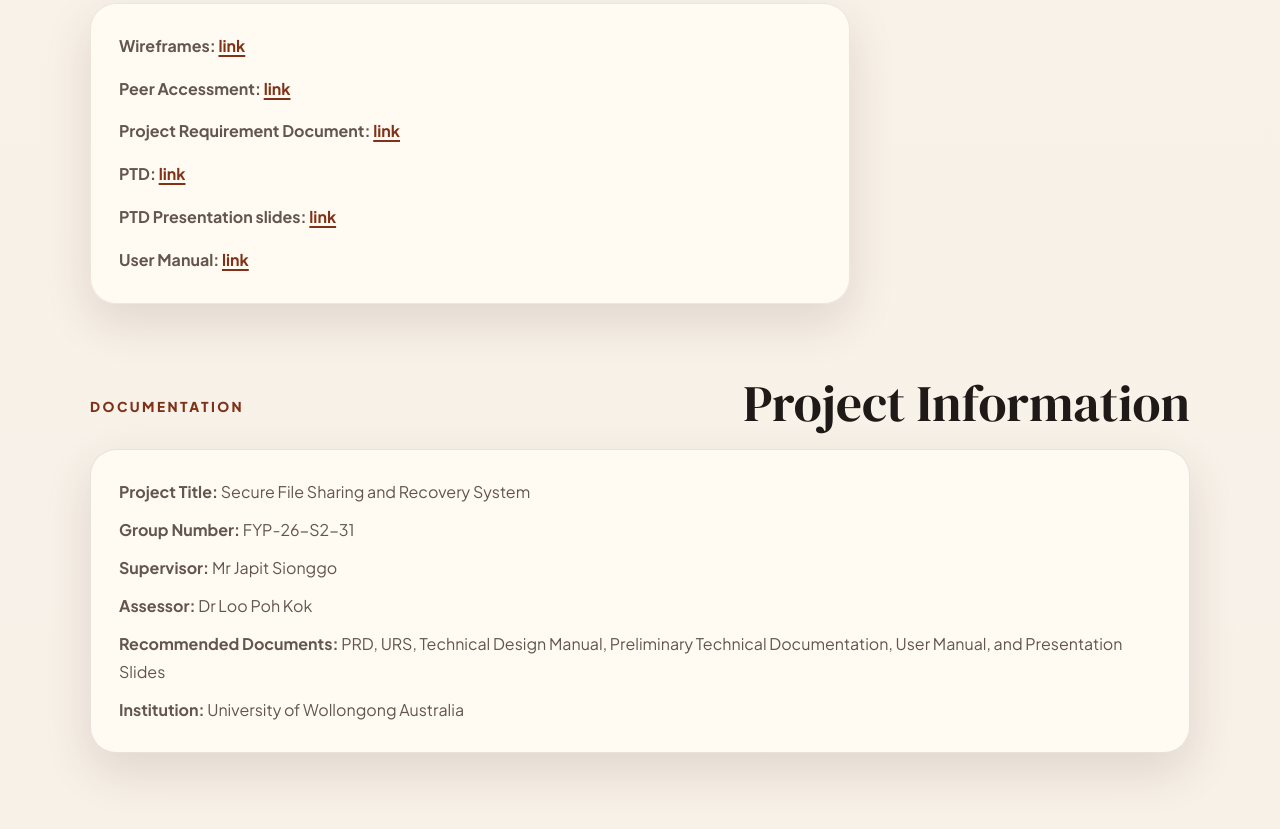
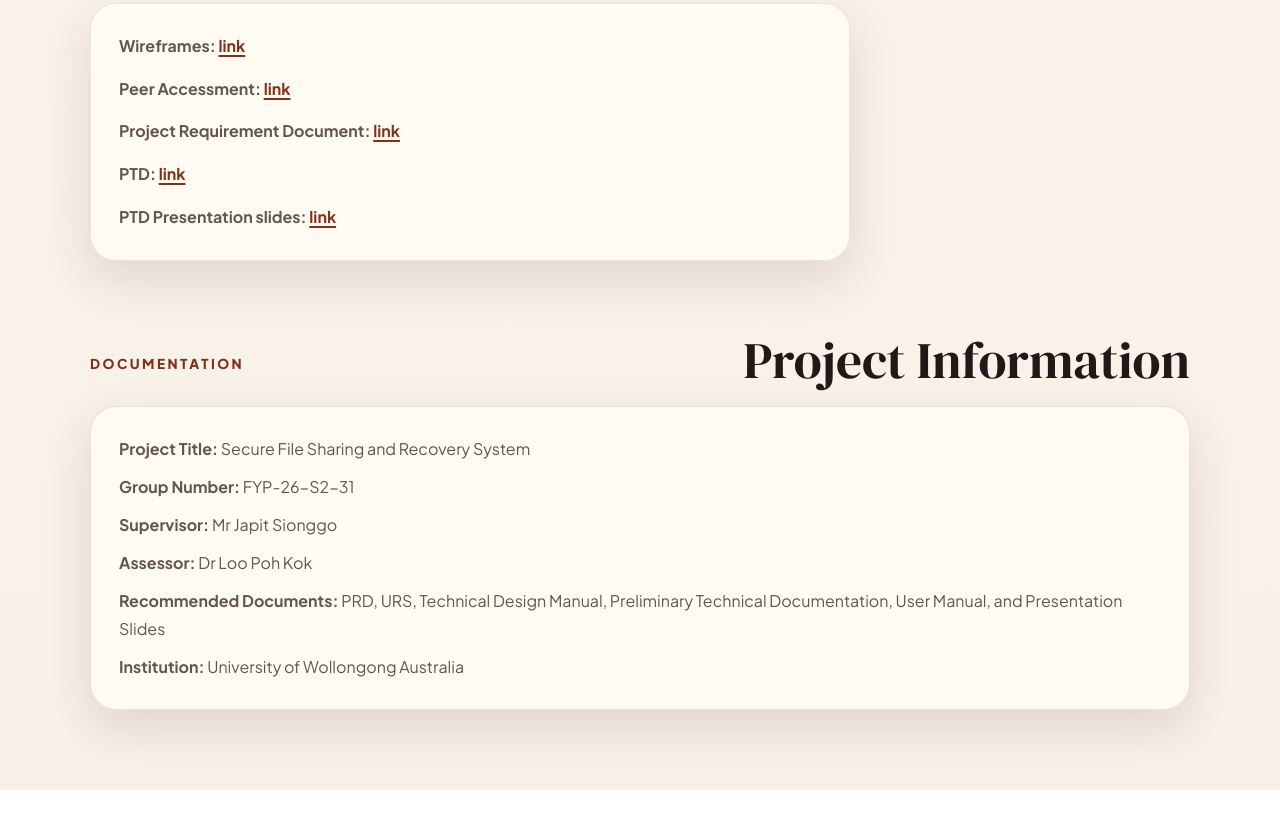
Before and after one commit to Aungkaungmy/FYP-project-marketing-site, a plain HTML site: page index.html in a window 1280 px wide. Shown: the part 4133-4962 px from the top of the page. After the commit the page ends 4923 px from the top, so only its background shows below. Drawn offline with Linux system fonts and the light colour scheme.

Commit message:
index.html

```diff
--- a/index.html
+++ b/index.html
@@ -276,7 +276,6 @@
           <p><strong>Project Requirement Document:</strong> <a class="inline-link" href="https://docs.google.com/document/d/1D2J-2iLUtCR1MNz6F9CsPcwEZ-fLd8ParfAH2XWwmNU/edit?tab=t.0" target="_blank" rel="noreferrer">link</a></p>
           <p><strong>PTD:</strong> <a class="inline-link" href="https://docs.google.com/document/d/17ifOgn_CCxERtxWuDF06dtVyxFe87mhMaPU4KqVJOHk/edit?tab=t.0" target="_blank" rel="noreferrer">link</a></p>
           <p><strong>PTD Presentation slides:</strong> <a class="inline-link" href="https://docs.google.com/presentation/d/1MKs2-fw0EPWiq-EByYpEmNdkgwlPkAJgz0gKlgs9MPI/edit?slide=id.g3eee2ced219_0_6#slide=id.g3eee2ced219_0_6" target="_blank" rel="noreferrer">link</a></p>
-          <p><strong>User Manual:</strong> <a class="inline-link" href="https://docs.google.com/document/d/1nVRgRBVbybTqVx9GB6Ag7s4yRV3tkrJuDoiL-Qi-6cw/edit?tab=t.0" target="_blank" rel="noreferrer">link</a></p>
         </div>
       </section>
 
```
